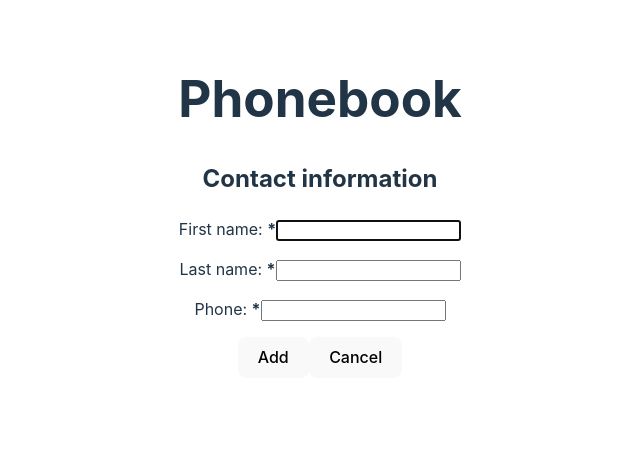
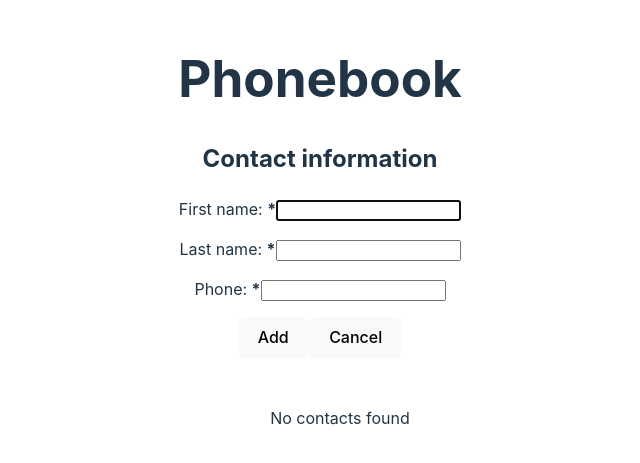
Before and after one commit to mateo-gomez/phonebook-r5, a React (Vite) app: page / in a window 1280 px wide. Shown: the part 153-616 px from the top of the page, without its empty margins (320-960 px from the left). Built offline with nearby package versions, Linux system fonts and the light colour scheme.

Commit message:
Add "no contacts found text"

```diff
--- a/src/components/ContactList.jsx
+++ b/src/components/ContactList.jsx
@@ -1,21 +1,25 @@
-import Card from './Card'
-import Contact from './Contact'
+import Card from "./Card";
+import Contact from "./Contact";
 
 const ContactList = ({ data, onClickEdit, onClickRemove }) => {
 	return (
 		<Card>
 			<ul>
-        {data.map((contact) => (
+				{data.length > 0 ? (
+					data.map((contact) => (
 						<Contact
 							key={contact.id}
 							contact={contact}
 							onClickEdit={onClickEdit}
 							onClickRemove={onClickRemove}
 						/>
-        ))}
+					))
+				) : (
+					<div style={{ textAlign: "center" }}>No contacts found</div>
+				)}
 			</ul>
 		</Card>
-  )
-}
+	);
+};
 
-export default ContactList
+export default ContactList;
```
Lines whose indentation alone changed are shown as unchanged.
